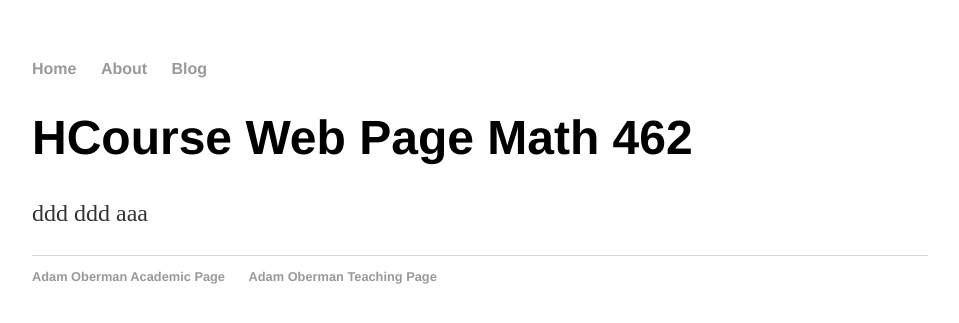
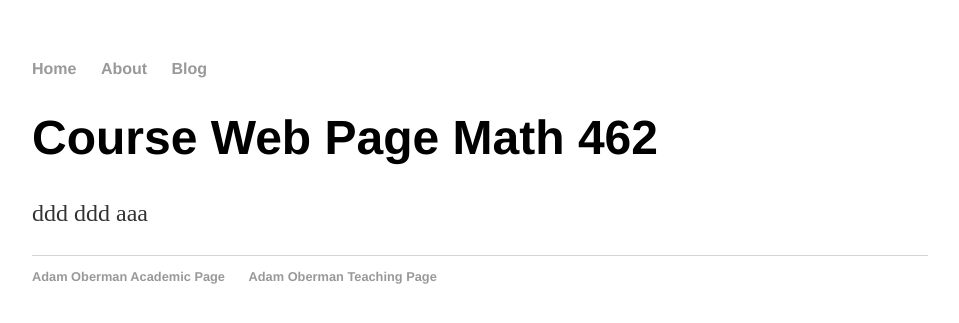
Before and after one commit to adam-oberman/adam-oberman.github.io, a Jekyll site: the page built from index.html, in a window 1280 px wide. Shown: the top 323 px of the page, without its empty margins (160-1119 px from the left). Built offline with Jekyll 4.4.1, drawn with Linux system fonts in a browser that asks for light colours.

Commit message:
Update index.html

```diff
--- a/index.html
+++ b/index.html
@@ -3,6 +3,6 @@ layout: default
 title: Adam Oberman Teaching Page
 ---
 <div class="blurb">
-	<h1>HCourse Web Page Math 462</h1>
+	<h1>Course Web Page Math 462</h1>
 	<p>ddd ddd aaa </p>
 </div><!-- /.blurb -->
```
